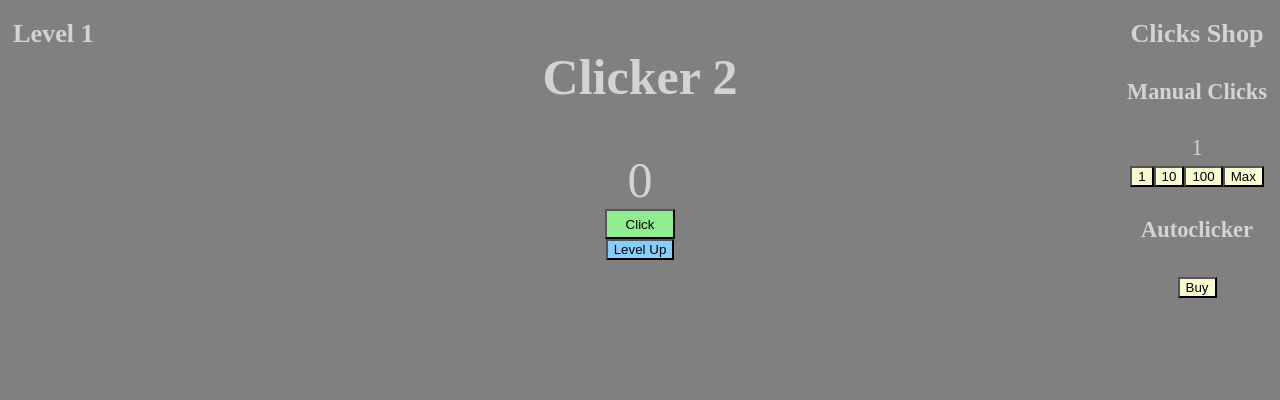
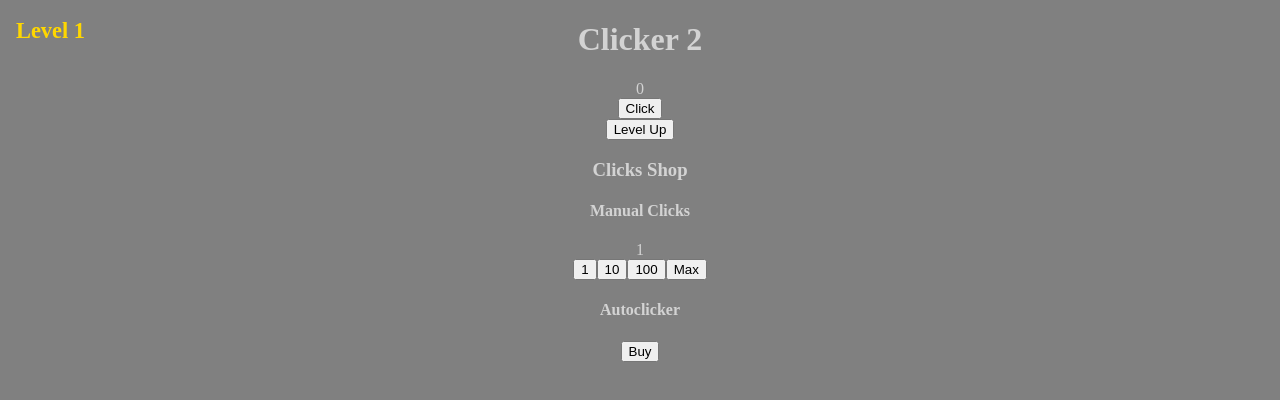
Before and after one commit to Shoosh20/Clicker, a plain HTML site: page index.html in a window 1280 px wide. Drawn offline with Linux system fonts and the light colour scheme.

Commit message:
Update style.css

```diff
--- a/style.css
+++ b/style.css
@@ -3,44 +3,48 @@ body {
     color: lightgray;
     background-color: gray;
 }
-#clicksButton {
-    size: 20px;
+#clickValue {
+    font-size: 50px;
+}
+#shop {
+    position: fixed;
+    top: 0;
+    right: 0;
+    padding: 6px;
+    font-size: 1.4em;
+}
+#level {
+    position: fixed;
+    top: -10px;
+    left: 10px;
+    padding: 6px;
+    font-size: 1.4em;
+    color: gold;
+}
+.shopButton {
+    background-color: lightgoldenrodyellow;
+}
+#clickButton {
+    background-color: lightgreen;
     padding: 3px;
     width: 70px;
     height: 30px;
-    background-color: lightgreen;
 }
-#clicks {
-    font-size: 50px;
+#rebirth {
+    background-color: lightskyblue;
 }
-#clicksShop {
-    position: fixed;
-    top: -10px;
-    right: 10px;
-    padding: 3px;
-    font-size: 1.4em;
-}
-#levelDiv {
-    position: fixed;
-    top: -10px;
-    left: 10px;
-    padding: 3px;
-    font-size: 1.4em;
-}
-#titleDiv {
-    padding: 6px;
-    top: -10;
-}
-#title{
-    font-size: 50px;
-}
-#clicksDiv {
-    padding: 6px;
+#reset {
+    background-color: lightcoral;
 }
 button {
     cursor: pointer;
-    background-color: lightgoldenrodyellow;
 }
-#levelUp {
-    background-color: lightskyblue;
+.shopElements1 {
+    display: none;
 }
+.shopElements2 {
+    display: none;
+}
+.shopElements3 {
+    display: none;
+}
```
